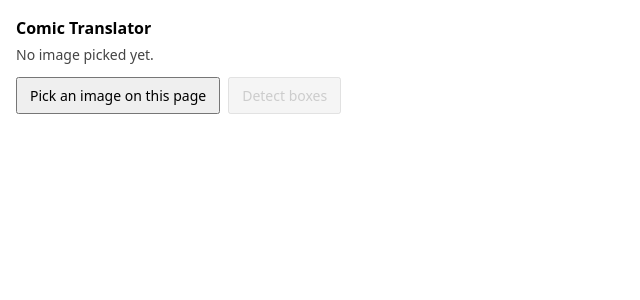
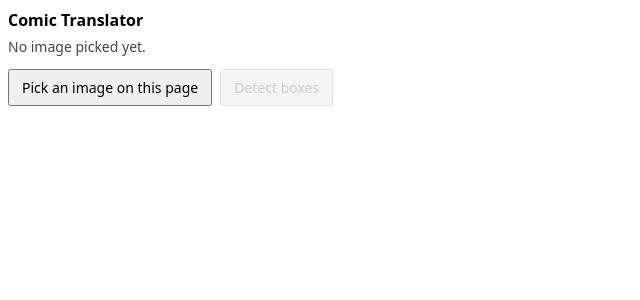
Before and after one commit to machingclee/2026-11-04-OCR-Chrome-Plugin-Study, a React app: page / in a window 1280 px wide. Shown: the top 300 px of the page, without its empty margins (0-640 px from the left). Built offline with nearby package versions, Linux system fonts and the light colour scheme; the HTML template or start-up script is replaced by a standard one.

Commit message:
Fill the largest popup Chrome allows

```diff
--- a/src/popup.css
+++ b/src/popup.css
@@ -1,7 +1,12 @@
+/* Chrome caps an action popup at 800 by 600, so the page fills that box. */
 body {
-  width: 720px;
+  width: 784px;
+  min-height: 560px;
+  max-height: 600px;
+  overflow-y: auto;
   margin: 0;
-  padding: 16px;
+  padding: 8px;
+  box-sizing: border-box;
   font: 14px/1.5 system-ui, sans-serif;
 }
 
```
